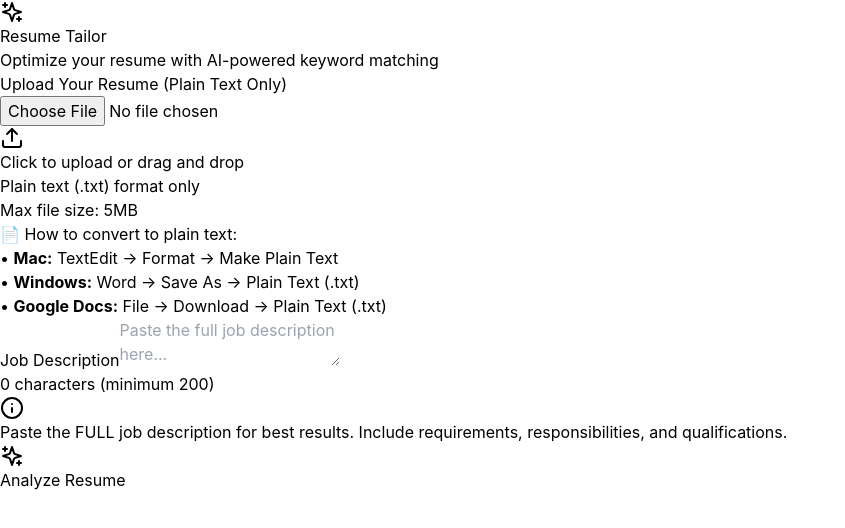
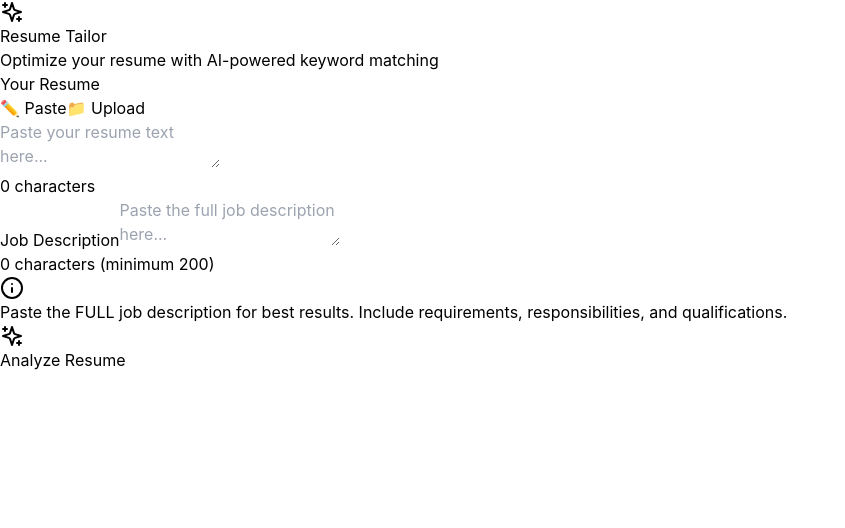
Before and after one commit to anna-kozh/resume-tailor, a React (Vite) app: page / in a window 1280 px wide. Shown: the top 528 px of the page, without its empty margins (0-845 px from the left). Built offline with nearby package versions, Linux system fonts and the light colour scheme.

Commit message:
Fix: Add paste/upload toggle buttons

```diff
--- a/src/App.jsx
+++ b/src/App.jsx
@@ -4,6 +4,8 @@
 const App = () => {
   const [currentView, setCurrentView] = useState('input');
   const [resume, setResume] = useState({ text: '', filename: '' });
+  const [resumeInput, setResumeInput] = useState(''); // For textarea
+  const [inputMethod, setInputMethod] = useState('paste'); // 'paste' or 'upload'
   const [jobDescription, setJobDescription] = useState('');
   const [analysis, setAnalysis] = useState(null);
   const [optimizedResume, setOptimizedResume] = useState({ text: '', changes: [] });
@@ -32,33 +34,38 @@
 
       // Detect and handle RTF format
       if (text.startsWith('{\\rtf') || text.includes('\\rtf1')) {
-        setError('❌ RTF format detected. Please convert your file to plain text (.txt) first.\n\nHow to convert:\n• Mac: Open in TextEdit → Format → Make Plain Text → Save\n• Windows: Open in Word → Save As → Plain Text (.txt)');
+        setError('❌ RTF format detected. Please copy and paste your resume text instead, or convert to plain text first.');
+        setInputMethod('paste'); // Switch to paste mode
         return;
       }
 
       // Detect LaTeX format
       if (text.includes('\\documentclass') || text.includes('\\begin{document}') ||
           text.includes('\\item') || text.includes('\\textbf')) {
-        setError('❌ LaTeX format detected. Please convert to plain text first.');
+        setError('❌ LaTeX format detected. Please copy and paste your resume text instead.');
+        setInputMethod('paste');
         return;
       }
 
       // Detect HTML format
       if (text.includes('<html') || text.includes('<!DOCTYPE') ||
           (text.includes('<p>') && text.includes('<div>'))) {
-        setError('❌ HTML format detected. Please save as plain text (.txt) instead.');
+        setError('❌ HTML format detected. Please copy and paste your resume text instead.');
+        setInputMethod('paste');
         return;
       }
 
       // Detect Word/DOCX format (binary)
       if (text.includes('PK\x03\x04') || text.substring(0, 4) === 'PK\x03\x04') {
-        setError('❌ Word document detected. Please save as plain text (.txt):\n\n• Open in Word → File → Save As → File Format: Plain Text (.txt)');
+        setError('❌ Word document detected. Please copy and paste your resume text instead.');
+        setInputMethod('paste');
         return;
       }
 
       // Check if text has weird encoding characters
       if (text.includes('\x00') || /[\x00-\x08\x0B\x0C\x0E-\x1F]/.test(text)) {
-        setError('❌ File contains binary data or special encoding. Please ensure it\'s saved as UTF-8 plain text.');
+        setError('❌ File contains binary data. Please copy and paste your resume text instead.');
+        setInputMethod('paste');
         return;
       }
 
@@ -67,33 +74,30 @@
 
       // Check minimum length
       if (text.length < 100) {
-        setError('Resume is too short (less than 100 characters). Please upload a complete resume.');
-        return;
-      }
-
-      // Check if it looks like actual resume content
-      const hasName = /[A-Z][a-z]+ [A-Z][a-z]+/.test(text.substring(0, 200));
-      const hasEmail = /\S+@\S+\.\S+/.test(text);
-      const hasCommonWords = /experience|education|skills|work|employment/i.test(text);
-
-      if (!hasCommonWords && text.length < 500) {
-        setError('⚠️ This doesn\'t look like a complete resume. Please ensure you\'ve uploaded the right file.');
+        setError('Resume is too short (less than 100 characters). Please provide a complete resume.');
         return;
       }
 
       console.log('✓ Resume validated successfully');
       console.log('Length:', text.length, 'chars');
-      console.log('First 100 chars:', text.substring(0, 100));
 
       setResume({ text, filename: file.name });
+      setResumeInput(text);
     };
 
     reader.onerror = () => {
-      setError('Failed to read file. Please try again or try a different file.');
+      setError('Failed to read file. Please try pasting your resume text instead.');
+      setInputMethod('paste');
     };
 
-    // Read as text with UTF-8 encoding
     reader.readAsText(file, 'UTF-8');
+  };
+
+  const handleResumeTextChange = (e) => {
+    const text = e.target.value;
+    setResumeInput(text);
+    setResume({ text, filename: 'pasted-resume.txt' });
+    if (error) setError('');
   };
 
   const analyzeResume = async (e) => {
@@ -212,6 +216,7 @@
 
     setCurrentView('input');
     setResume({ text: '', filename: '' });
+    setResumeInput('');
     setJobDescription('');
     setAnalysis(null);
     setOptimizedResume({ text: '', changes: [] });
@@ -219,6 +224,7 @@
     setShowAllGaps(false);
     setExpandedGaps({});
     setError('');
+    setInputMethod('paste');
   };
 
   const renderInputView = () => (
@@ -240,9 +246,63 @@
 
       <div className="bg-white rounded-xl shadow-sm border border-gray-200 p-8 space-y-6">
         <div>
-          <label className="block text-sm font-semibold text-gray-700 mb-3">
-            Upload Your Resume (Plain Text Only)
+          <div className="flex items-center justify-between mb-4">
+            <label className="block text-sm font-semibold text-gray-700">
+              Your Resume
             </label>
+            {/* Toggle buttons */}
+            <div className="flex gap-2">
+              <button
+                type="button"
+                onClick={() => setInputMethod('paste')}
+                className={`py-1.5 px-4 text-sm rounded-lg font-medium transition-colors ${
+                  inputMethod === 'paste'
+                    ? 'bg-blue-600 text-white'
+                    : 'bg-gray-100 text-gray-600 hover:bg-gray-200'
+                }`}
+              >
+                ✏️ Paste
+              </button>
+              <button
+                type="button"
+                onClick={() => setInputMethod('upload')}
+                className={`py-1.5 px-4 text-sm rounded-lg font-medium transition-colors ${
+                  inputMethod === 'upload'
+                    ? 'bg-blue-600 text-white'
+                    : 'bg-gray-100 text-gray-600 hover:bg-gray-200'
+                }`}
+              >
+                📁 Upload
+              </button>
+            </div>
+          </div>
+
+          {/* Paste mode */}
+          {inputMethod === 'paste' && (
+            <div>
+              <textarea
+                value={resumeInput}
+                onChange={handleResumeTextChange}
+                placeholder="Paste your resume text here...
+
+Include your name, contact info, work experience, education, and skills."
+                className="w-full h-96 px-4 py-3 border border-gray-300 rounded-lg focus:ring-2 focus:ring-blue-500 focus:border-transparent resize-none font-mono text-sm"
+              />
+              <div className="mt-2 flex items-center justify-between text-sm">
+                <span className="text-gray-500">{resumeInput.length} characters</span>
+                {resumeInput.length >= 100 && (
+                  <span className="text-green-600 flex items-center gap-1">
+                    <CheckCircle className="w-4 h-4" />
+                    Ready
+                  </span>
+                )}
+              </div>
+            </div>
+          )}
+
+          {/* Upload mode */}
+          {inputMethod === 'upload' && (
+            <div>
               <div className="border-2 border-dashed border-gray-300 rounded-lg p-8 text-center hover:border-blue-400 transition-colors">
                 <input
                   type="file"
@@ -254,13 +314,14 @@
                 <label htmlFor="resume-upload" className="cursor-pointer">
                   <Upload className="w-12 h-12 text-gray-400 mx-auto mb-3" />
                   <p className="text-sm text-gray-600 font-medium">
-                {resume.filename || 'Click to upload or drag and drop'}
+                    {resume.filename && resume.filename !== 'pasted-resume.txt'
+                      ? resume.filename
+                      : 'Click to upload or drag and drop'}
                   </p>
-              <p className="text-xs text-gray-500 mt-2">Plain text (.txt) format only</p>
-              <p className="text-xs text-gray-400 mt-1">Max file size: 5MB</p>
+                  <p className="text-xs text-gray-500 mt-2">Plain text (.txt) only • Max 5MB</p>
                 </label>
               </div>
-          {resume.filename && (
+              {resume.filename && resume.filename !== 'pasted-resume.txt' && (
                 <div className="mt-3 flex items-center gap-2 text-sm text-green-600">
                   <CheckCircle className="w-4 h-4" />
                   <span>Uploaded: {resume.filename}</span>
@@ -268,13 +329,15 @@
               )}
 
               <div className="mt-4 bg-blue-50 border border-blue-200 rounded-lg p-3">
-            <p className="text-xs font-semibold text-blue-900 mb-1">📄 How to convert to plain text:</p>
+                <p className="text-xs font-semibold text-blue-900 mb-1">💡 How to convert to plain text:</p>
                 <ul className="text-xs text-blue-800 space-y-1 ml-4">
                   <li>• <strong>Mac:</strong> TextEdit → Format → Make Plain Text</li>
                   <li>• <strong>Windows:</strong> Word → Save As → Plain Text (.txt)</li>
                   <li>• <strong>Google Docs:</strong> File → Download → Plain Text (.txt)</li>
                 </ul>
               </div>
+            </div>
+          )}
         </div>
 
         <div>
```
Lines whose indentation alone changed are shown as unchanged.
